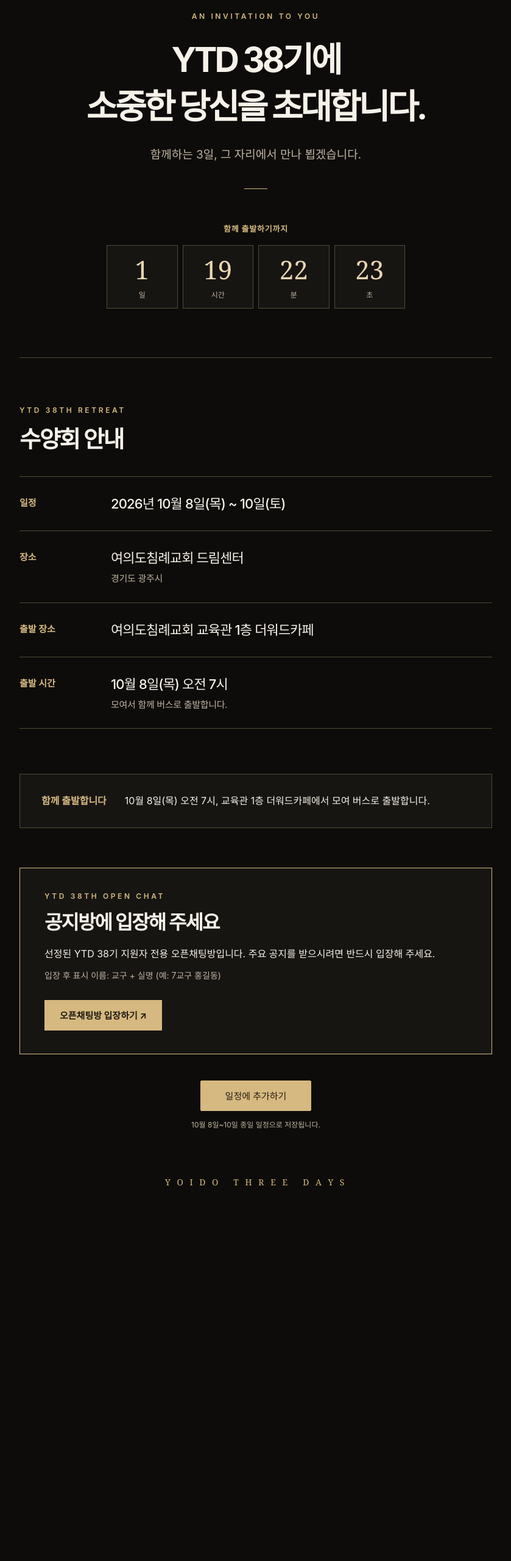
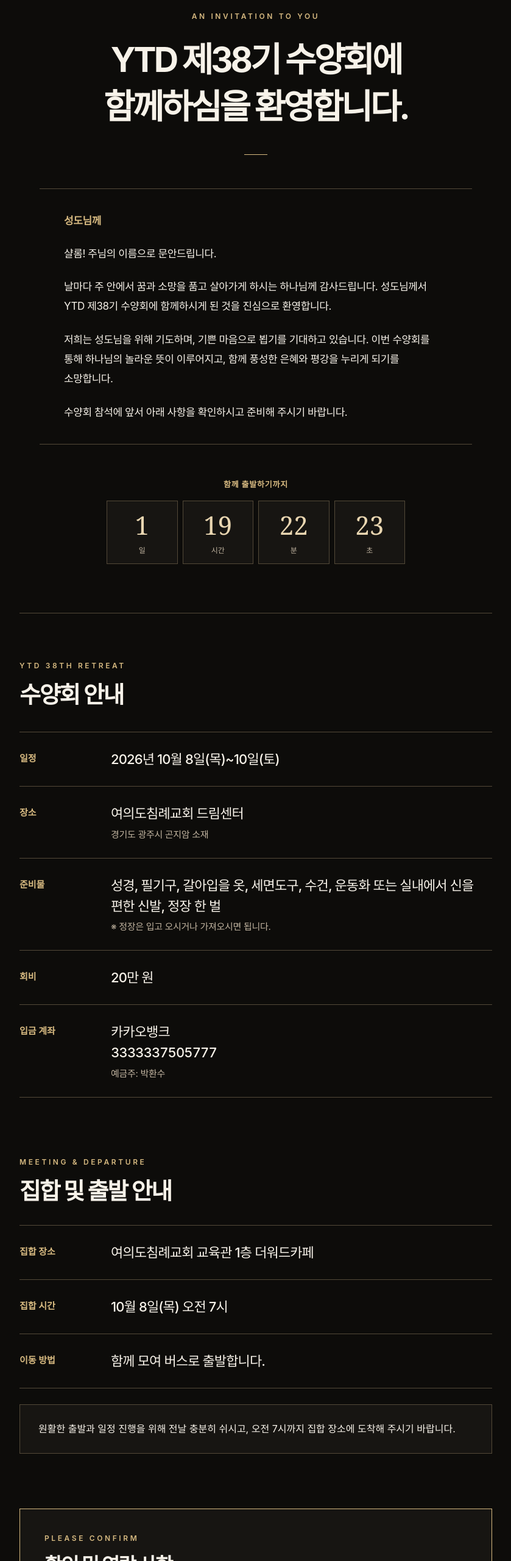
Before and after one commit to Onesimus-Moon/ytd38-invitation, a plain HTML site: page index.html in a window 1280 px wide. Shown: the part 1039-3599 px from the top of the page at 61% size, without its empty margins (220-1059 px from the left). Before the commit the page ends 3062 px from the top, so only its background shows below. Drawn offline with Linux system fonts and the light colour scheme.

Commit message:
Expand YTD 38th retreat invitation details

```diff
--- a/index.html
+++ b/index.html
@@ -5,7 +5,7 @@
   <meta name="viewport" content="width=device-width, initial-scale=1">
   <meta name="robots" content="noindex,nofollow">
   <meta name="theme-color" content="#0d0c0a">
-  <meta name="description" content="YTD 38기 사랑의 불꽃잔치 수양회 초대장. 2026년 10월 8일(목)부터 10일(토)까지, 여의도침례교회 드림센터.">
+  <meta name="description" content="YTD 제38기 수양회 안내. 2026년 10월 8일(목)~10일(토), 여의도침례교회 드림센터. 준비물, 회비, 집합 및 연락 안내.">
   <title>YTD 38기 수양회 | 당신을 초대합니다</title>
   <style>
     :root { color-scheme:dark; --bg:#0d0c0a; --surface:#171512; --gold:#d6b980; --pale:#e9d6b1; --white:#f7f2e9; --muted:#c1b4a0; --line:#534938; }
@@ -27,6 +27,10 @@
     h1 { margin:26px 0 22px; font-size:clamp(31px,5.8vw,56px); font-weight:650; line-height:1.38; letter-spacing:-.07em; word-break:keep-all; }
     .invitation p { margin:0; color:var(--muted); font-size:clamp(16px,2vw,19px); line-height:1.8; }
     .ornament { width:38px; height:1px; background:var(--gold); margin:38px auto 0; }
+    .letter { margin:55px auto 0; max-width:710px; text-align:left; padding:36px 40px; border-block:1px solid var(--line); }
+    .letter p { margin:0 0 22px; color:var(--white); font-size:17px; line-height:1.9; letter-spacing:-.025em; word-break:keep-all; }
+    .letter p:last-child { margin-bottom:0; }
+    .letter .salutation { color:var(--gold); font-weight:700; }
     .countdown { display:none; margin:55px auto 0; max-width:490px; }
     .countdown.ready { display:block; }
     .countdown-title { color:var(--gold); font-size:13px; font-weight:650; letter-spacing:.06em; margin-bottom:18px; }
@@ -43,6 +47,17 @@
     dt { font-size:15px; color:var(--gold); font-weight:650; padding-top:4px; }
     dd { margin:0; font-size:clamp(17px,2.25vw,22px); line-height:1.55; font-weight:550; letter-spacing:-.04em; word-break:keep-all; }
     dd small { display:block; font-size:15px; color:var(--muted); font-weight:400; margin-top:5px; letter-spacing:-.02em; }
+    dd .account { display:block; font-variant-numeric:tabular-nums; word-break:break-all; }
+    .meeting { padding:58px 0 18px; }
+    .meeting h2 { margin-bottom:30px; }
+    .meeting-note { margin:26px 0 0; padding:25px 30px; background:var(--surface); border:1px solid var(--line); color:var(--white); line-height:1.8; font-size:16px; word-break:keep-all; }
+    .confirmation { margin-top:72px; padding:40px; border:1px solid var(--gold); background:var(--surface); }
+    .confirmation h2 { font-size:clamp(25px,3.4vw,32px); margin:15px 0 25px; }
+    .confirmation p { margin:0 0 18px; font-size:16px; line-height:1.8; word-break:keep-all; }
+    .confirmation .signature { margin-top:29px; padding-top:25px; border-top:1px solid var(--line); color:var(--muted); }
+    .confirmation .signature strong { display:block; color:var(--white); font-size:18px; margin-top:7px; }
+    .confirmation .contact { margin:12px 0 0; color:var(--gold); }
+    .confirmation a { color:var(--gold); }
     .departure { margin-top:34px; padding:30px 35px; background:var(--surface); border:1px solid var(--line); display:flex; gap:30px; align-items:start; }
     .departure strong { color:var(--gold); white-space:nowrap; font-size:16px; }
     .departure p { margin:0; line-height:1.7; color:var(--white); font-size:16px; word-break:keep-all; }
@@ -64,10 +79,15 @@
     @media(max-width:560px) {
       .poster-link { min-height:48px; font-size:13px; }
       .invitation { padding:66px 0 62px; }
+      .letter { margin-top:42px; padding:28px 22px; }
+      .letter p { font-size:16px; }
       .details { padding:60px 0 24px; }
       .row { grid-template-columns:85px 1fr; gap:8px; padding:24px 0; }
       .departure { display:block; padding:27px; }
       .departure p { margin-top:12px; }
+      .meeting { padding-top:55px; }
+      .meeting-note { padding:23px; }
+      .confirmation { margin-top:55px; padding:30px 25px; }
       .chat { margin-top:55px; padding:30px 27px; }
       .chat-link { display:flex; width:100%; }
       footer { padding-top:61px; }
@@ -85,9 +105,15 @@
     <main>
       <section class="invitation reveal" aria-label="초대의 말">
         <span class="overline">AN INVITATION TO YOU</span>
-        <h1>YTD 38기에<br>소중한 당신을 초대합니다.</h1>
-        <p>함께하는 3일, 그 자리에서 만나 뵙겠습니다.</p>
+        <h1>YTD 제38기 수양회에<br>함께하심을 환영합니다.</h1>
         <div class="ornament" aria-hidden="true"></div>
+        <div class="letter">
+          <p class="salutation">성도님께</p>
+          <p>샬롬! 주님의 이름으로 문안드립니다.</p>
+          <p>날마다 주 안에서 꿈과 소망을 품고 살아가게 하시는 하나님께 감사드립니다. 성도님께서 YTD 제38기 수양회에 함께하시게 된 것을 진심으로 환영합니다.</p>
+          <p>저희는 성도님을 위해 기도하며, 기쁜 마음으로 뵙기를 기대하고 있습니다. 이번 수양회를 통해 하나님의 놀라운 뜻이 이루어지고, 함께 풍성한 은혜와 평강을 누리게 되기를 소망합니다.</p>
+          <p>수양회 참석에 앞서 아래 사항을 확인하시고 준비해 주시기 바랍니다.</p>
+        </div>
         <div class="countdown" id="countdown" aria-label="버스 출발까지 남은 시간">
           <div class="countdown-title">함께 출발하기까지</div>
           <div class="countdown-values" id="countdown-values">
@@ -103,13 +129,30 @@
         <span class="overline">YTD 38TH RETREAT</span>
         <h2 id="details-heading">수양회 안내</h2>
         <dl>
-          <div class="row"><dt>일정</dt><dd>2026년 10월 8일(목) ~ 10일(토)</dd></div>
-          <div class="row"><dt>장소</dt><dd>여의도침례교회 드림센터<small>경기도 광주시</small></dd></div>
-          <div class="row"><dt>출발 장소</dt><dd>여의도침례교회 교육관 1층 더워드카페</dd></div>
-          <div class="row"><dt>출발 시간</dt><dd>10월 8일(목) 오전 7시<small>모여서 함께 버스로 출발합니다.</small></dd></div>
+          <div class="row"><dt>일정</dt><dd>2026년 10월 8일(목)~10일(토)</dd></div>
+          <div class="row"><dt>장소</dt><dd>여의도침례교회 드림센터<small>경기도 광주시 곤지암 소재</small></dd></div>
+          <div class="row"><dt>준비물</dt><dd>성경, 필기구, 갈아입을 옷, 세면도구, 수건, 운동화 또는 실내에서 신을 편한 신발, 정장 한 벌<small>※ 정장은 입고 오시거나 가져오시면 됩니다.</small></dd></div>
+          <div class="row"><dt>회비</dt><dd>20만 원</dd></div>
+          <div class="row"><dt>입금 계좌</dt><dd>카카오뱅크 <span class="account">3333337505777</span><small>예금주: 박환수</small></dd></div>
         </dl>
       </section>
-      <aside class="departure reveal" aria-label="출발 안내"><strong>함께 출발합니다</strong><p>10월 8일(목) 오전 7시, 교육관 1층 더워드카페에서 모여 버스로 출발합니다.</p></aside>
+      <section class="meeting reveal" aria-labelledby="meeting-heading">
+        <span class="overline">MEETING &amp; DEPARTURE</span>
+        <h2 id="meeting-heading">집합 및 출발 안내</h2>
+        <dl>
+          <div class="row"><dt>집합 장소</dt><dd>여의도침례교회 교육관 1층 더워드카페</dd></div>
+          <div class="row"><dt>집합 시간</dt><dd>10월 8일(목) 오전 7시</dd></div>
+          <div class="row"><dt>이동 방법</dt><dd>함께 모여 버스로 출발합니다.</dd></div>
+        </dl>
+        <p class="meeting-note">원활한 출발과 일정 진행을 위해 전날 충분히 쉬시고, 오전 7시까지 집합 장소에 도착해 주시기 바랍니다.</p>
+      </section>
+      <section class="confirmation reveal" aria-labelledby="confirmation-heading">
+        <span class="overline">PLEASE CONFIRM</span>
+        <h2 id="confirmation-heading">확인 및 연락 사항</h2>
+        <p>이 안내문을 받으시면 아래 휴대전화 번호로 <strong>“받았습니다”</strong>라는 문자 메시지를 보내 주시기 바랍니다.</p>
+        <p>부득이한 사정으로 참석이 어려워지신 경우, <strong>9/29(화)까지</strong> 연락해 주시기 바랍니다.</p>
+        <div class="signature">2026년 9월 22일(화)<strong>YTD 담당 목사 문성진 드림</strong><p class="contact">연락처: <a href="tel:01048029443">010-4802-9443</a> / 782-3395</p></div>
+      </section>
       <section class="chat reveal" aria-labelledby="chat-heading">
         <span class="overline">YTD 38TH OPEN CHAT</span>
         <h2 id="chat-heading">공지방에 입장해 주세요</h2>
@@ -164,7 +207,7 @@
           'BEGIN:VEVENT','UID:ytd38-retreat-20261008@ytd.local','DTSTAMP:' + now,
           'DTSTART;VALUE=DATE:20261008','DTEND;VALUE=DATE:20261011',
           'SUMMARY:YTD 38기 수양회',
-          'LOCATION:여의도침례교회 드림센터 (경기도 광주시)',
+          'LOCATION:여의도침례교회 드림센터 (경기도 광주시 곤지암 소재)',
           'DESCRIPTION:10월 8일(목) 오전 7시 여의도침례교회 교육관 1층 더워드카페에서 모여 버스로 출발합니다.',
           'END:VEVENT','END:VCALENDAR'
         ];
```
